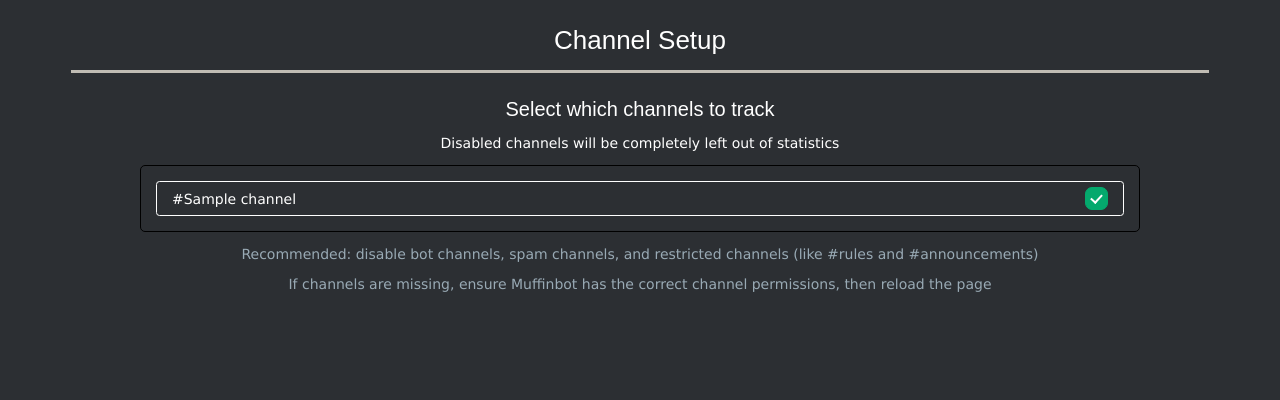
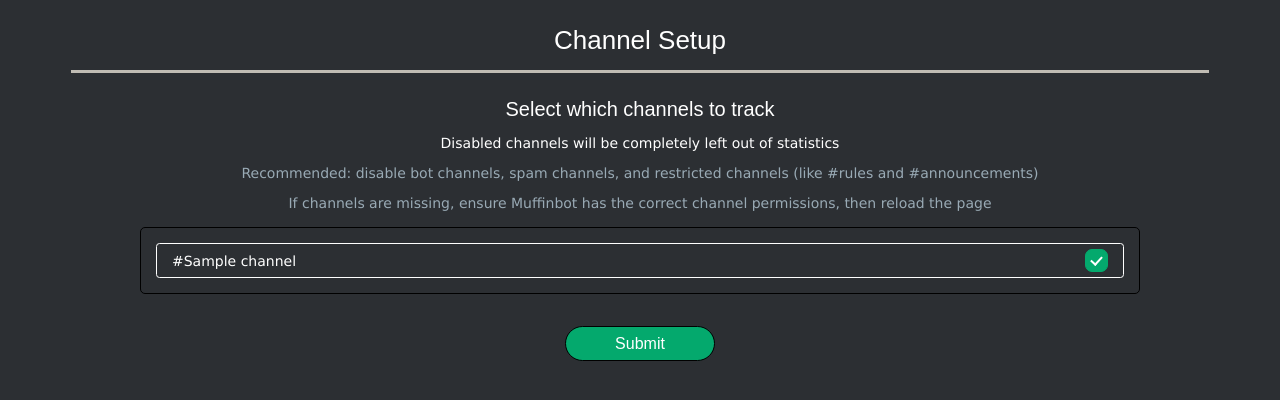
Before and after one commit to begilbert-sys/MuffinBot, a Django app: page /guild/1/setup in a window 1280 px wide. Shown: the part 72-472 px from the top of the page. Run offline with Django 4.2, Linux system fonts and the light colour scheme; tables that the repository leaves empty hold one stand-in row (values such as "Sample post"); some libraries are stand-ins or nearby versions.

Commit message:
finished channel form setup

```diff
--- /dev/null
+++ b/stats/forms.py
@@ -0,0 +1,3 @@
+from django import forms
+class ChannelDisabled(forms.Form):
+    disabled = forms.BooleanField()
--- a/stats/management/commands/bot/cogs/utils/processor.py
+++ b/stats/management/commands/bot/cogs/utils/processor.py
@@ -11,6 +11,8 @@ from itertools import chain
 
 from stats import models
 from django.db import connection
+
+DELETED_USER_ID = 456226577798135808
 
 logger = logging.getLogger('collection')
 
@@ -81,6 +83,8 @@ class Processor:
             discriminator=user.discriminator if user.discriminator != '0' else None,
             avatar_id = get_icon_id(str(user.display_avatar))
         )
+        if user.id == DELETED_USER_ID:
+            new_user_model_obj.hidden = True
         self.cached_model_objects[models.User][user.id] = new_user_model_obj
         new_guilduser_model_obj = models.GuildUser(
             guild=self.guild_model_obj,
--- a/stats/models/channel.py
+++ b/stats/models/channel.py
@@ -17,7 +17,7 @@ class Channel(models.Model):
 
     name = models.CharField(max_length=100)
     last_message_dt = models.DateTimeField(null=True)
-    disabled = models.BooleanField(default=False)
+    enabled = models.BooleanField(default=True)
 
     objects = Channel_Manager()
     def merge(self, other):
--- a/stats/models/guilduser.py
+++ b/stats/models/guilduser.py
@@ -54,7 +54,7 @@ class GuildUser(models.Model):
 
     messages = models.PositiveIntegerField(default=0)
 
-    hour_counts = ArrayField(models.PositiveSmallIntegerField(), size=48, default=_hourfield)
+    hour_counts = ArrayField(models.PositiveIntegerField(), size=48, default=_hourfield)
     curse_word_count = models.PositiveIntegerField(default=0)
     ALL_CAPS_count = models.PositiveIntegerField(default=0)
     total_chars = models.PositiveBigIntegerField(default=0)
--- a/stats/static/css/channel_setup.css
+++ b/stats/static/css/channel_setup.css
@@ -128,15 +128,17 @@ table {
     align-items: center;
     padding: 0px 10px;
 }
-.text {
+
+label {
   word-wrap:break-word;
   max-width: 250px;
-    color: #999;
+  color: white;
   transition: all 0.125s linear;
+  text-align:left;
 }
 
-.text.selectedText {
-    color: white;
+.unselectedText {
+  color: #999;
 }
 
 .subtext {
@@ -144,3 +146,20 @@ table {
   text-align: center;
   font-size: 14px;
 }
+
+.submit {
+  border-width: 1px;
+  border-radius: 20px;
+  border-style: solid;
+  color:white;
+  background-color: #04A96D;
+  width: 150px;
+  height: 35px;
+  cursor: pointer;
+  font-size: 16px;
+  transition: all 0.125s linear;
+}
+
+.submit:hover {
+  transform: scale(1.1);
+}
--- a/stats/static/js/channel_setup.js
+++ b/stats/static/js/channel_setup.js
@@ -1,11 +1,11 @@
-
+// toggles stylization for when checkboxes are checked/unchecked
 var checkboxes = document.querySelectorAll('.checkbox');
 checkboxes.forEach(function (checkbox) {
     checkbox.addEventListener("change", (event) => {
         var src = event.currentTarget;
         var label = src.previousElementSibling;
         var cell = src.parentElement.parentElement;
-        label.classList.toggle("selectedText");
+        label.classList.toggle("unselectedText");
         cell.classList.toggle("selectedCell");
     })
 })
--- a/stats/static/style.css
+++ b/stats/static/style.css
@@ -425,9 +425,19 @@ table {
   margin: 5px 0px;
 }
 
+.emoji_table {
+  border-spacing: 10px !important;
+  border-collapse: separate;
+}
+
 .emoji_table td {
   height: 27px;
+  border-width: 2px;
+  border-color: #5765F2;
+  border-radius: 20px;
+  border-style: solid;
 }
+
 .emoji_display {
   display: flex;
   align-items: center;
--- a/stats/templates/channel_setup.html
+++ b/stats/templates/channel_setup.html
@@ -35,23 +35,32 @@
     <p>
         Disabled channels will be completely left out of statistics
     </p>
-    <table class="channeltable">
-        {% for row in channel_table %}
+    <p class="subtext">Recommended: disable bot channels, spam channels, and restricted channels (like #rules and #announcements)</p>
+    <span class="subtext">
+        If channels are missing, ensure Muffinbot has the correct channel permissions, then reload the page
+    </span>
+    <br>
+    <br>
+
+    <form action="/submit/" method="post">
+        {% csrf_token %}
+        <table class="channeltable">
+        {% for row in formset_table %}
             <tr>
-                {% for channel in row %}
-                    <td class="selectedCell">
-                        <div class="checkbox-wrapper-13 cell_wrapper">
-                            <label class="text selectedText">#{{ channel.name }}</label>
-                            <input class="checkbox" type="checkbox" checked>
-                        </div>
-                    </td>
-                {% endfor %}
+            {% for form in row %}
+            <td class="selectedCell">
+                {{ form.as_div }}
+            </td>
+            {% endfor %}
             </tr>
-        {% endfor %}
-    </table>
+        {% endfor%}
+        </table>
+        <br>
+        <br>
+        <input class="submit" type="submit" value="Submit">
+    </form>
     <script type="text/javascript" src="{% static 'js/channel_setup.js' %}"></script>
+    <br>
+    <br>
+    <br>
 </body>
-<p class="subtext">Recommended: disable bot channels, spam channels, and restricted channels (like #rules and #announcements)</p>
-<span class="subtext">
-    If channels are missing, ensure Muffinbot has the correct channel permissions, then reload the page
-</span>
--- a/stats/templates/index.html
+++ b/stats/templates/index.html
@@ -281,7 +281,7 @@
       Emojis
     -->
     <h3>Top Emojis</h3>
-    <table cellspacing="1" cellpadding="2" class="default_table emoji_table" style="width: 65%;">
+    <table class="emoji_table" style="width: 85%;">
       <tbody>
         {% for row in emoji_table %}
         <tr>
--- a/stats/views/channel_setup.py
+++ b/stats/views/channel_setup.py
@@ -1,10 +1,11 @@
 from django.shortcuts import render
+from django.forms import modelformset_factory
 
-from stats import models
+from stats import models, forms
 
-def channel_table(guild):
+def channel_table(formset):
     COLUMNS = 4
-    channels = list(models.Channel.objects.filter(guild=guild))
+    channels = list(formset)
     matrix = list()
     sublist = list()
     while len(channels) > 0:
@@ -17,9 +18,24 @@ def channel_table(guild):
 
 def channel_setup(request, guild_id):
     guild = models.Guild.objects.get(id=guild_id)
+    ChannelFormSet = modelformset_factory(
+        models.Channel,
+        fields=['enabled'],
+        extra=0,
+        edit_only=True
+    )
+
+    channels_query = models.Channel.objects.filter(guild=guild)
+    formset = ChannelFormSet(queryset=channels_query)
+
+    for form in formset.forms:
+        form.fields['enabled'].label = '#' + form.instance.name # sets the label to match channel name
+        form.fields['enabled'].label_suffix = "" # removes the default ":" suffix
+        form.fields['enabled'].widget.attrs['class'] = 'checkbox'
+        form.template_name_div = "channel_form_as_div.html" # set up custom template
 
     context = {
         'user': request.user,
-        'channel_table': channel_table(guild)
+        'formset_table': channel_table(formset)
     }
     return render(request, "channel_setup.html", context)
```
Also changed, not shown: stats/templates/channel_form_as_div.html (added, +24 -0 lines), stats/views/submit.py (added). Lines whose indentation alone changed are shown as unchanged.
